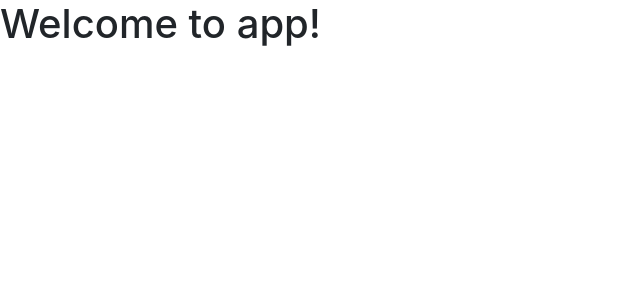
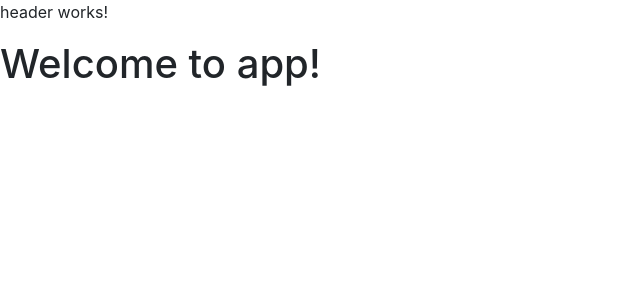
Before and after one commit to Chirag2838/LetsDiscuss, an Angular app: page / in a window 1280 px wide. Shown: the top 300 px of the page, without its empty margins (0-640 px from the left). Built offline with nearby package versions, Linux system fonts and the light colour scheme.

Commit message:
header added to app component

```diff
--- a/src/app/app.component.html
+++ b/src/app/app.component.html
@@ -1,4 +1,4 @@
-<!--The content below is only a placeholder and can be replaced.-->
+<app-header></app-header>
   <h1>
     Welcome to {{ title }}!
   </h1>
```
